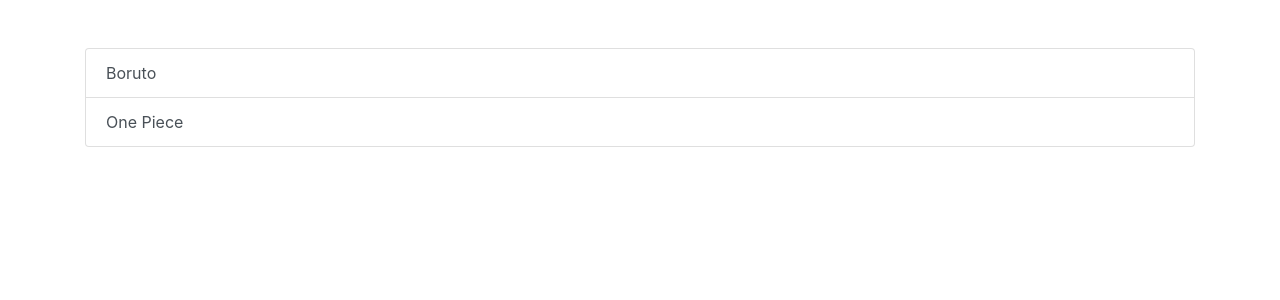
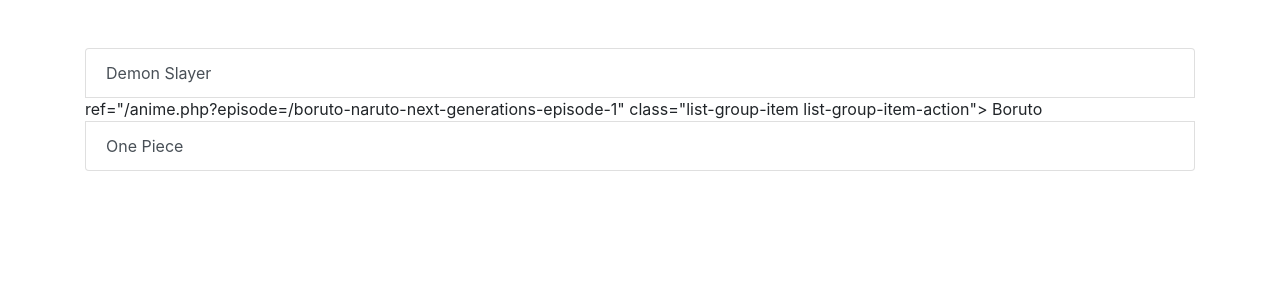
Before and after one commit to syaifulsz/gogotv, a PHP site: page / in a window 1280 px wide. Shown: the top 300 px of the page. Run offline with PHP 8.4, Linux system fonts and the light colour scheme; some libraries are stand-ins or nearby versions.

Commit message:
Add Demon Slayer

```diff
--- a/index.php
+++ b/index.php
@@ -38,7 +38,9 @@
     <div class="container py-5">
 
         <div class="list-group">
-            <a href="/anime.php?episode=/boruto-naruto-next-generations-episode-1" class="list-group-item list-group-item-action">
+            <a href="/anime.php?episode=/kimetsu-no-yaiba-episode-1" class="list-group-item list-group-item-action">
+                Demon Slayer
+            </a>ref="/anime.php?episode=/boruto-naruto-next-generations-episode-1" class="list-group-item list-group-item-action">
                 Boruto
             </a>
             <a href="/anime.php?episode=/one-piece-episode-1" class="list-group-item list-group-item-action">
```
